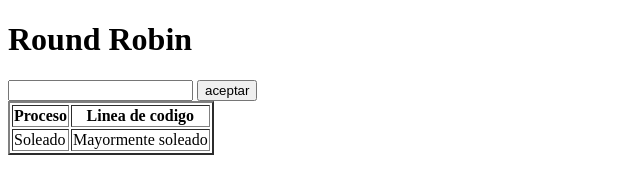
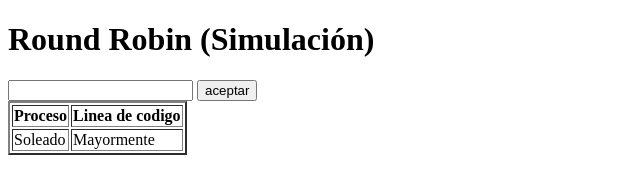
Before and after one commit to JosuePenuelas/desarrolloWeb_meta1.3, a plain HTML site: page index.html in a window 1280 px wide. Shown: the whole page, without its empty margins (0-640 px from the left). Drawn offline with Linux system fonts and the light colour scheme.

Commit message:
segundo commit

```diff
--- a/index.html
+++ b/index.html
@@ -8,7 +8,7 @@
 </head>
 
 <body>
-  <h1 id="anuncio">Round Robin</h1>
+  <h1 id="anuncio">Round Robin (Simulación)</h1>
 
   <input type="number" name="numProcesos">
   <input type="button" name="botonAceptar" value="aceptar" onclick="realizarBoton()">
@@ -20,7 +20,7 @@
     </tr>
     <tr>
       <td>Soleado</td>
-      <td>Mayormente soleado</td>
+      <td>Mayormente </td>
     </tr>
   </table>
   <script src="roundRobin_web.js" lang="javascript"></script>
```
